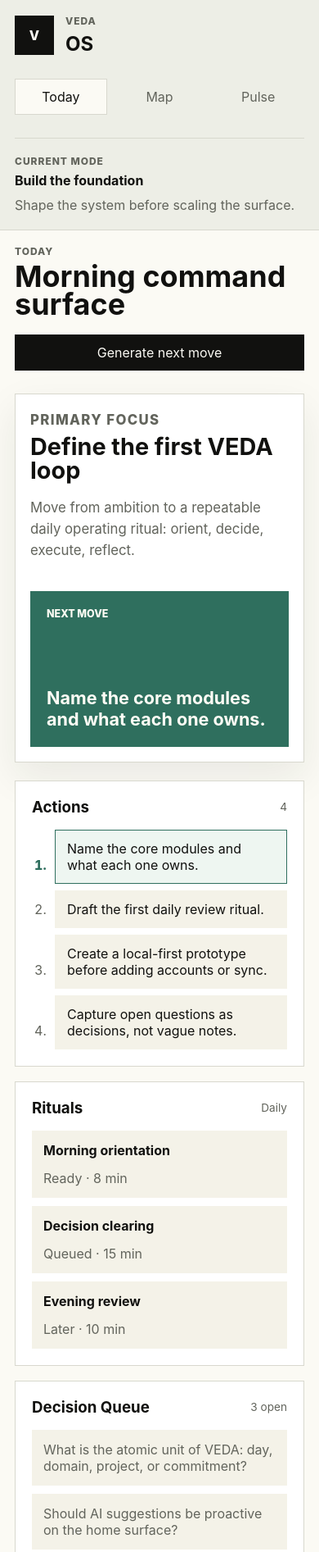
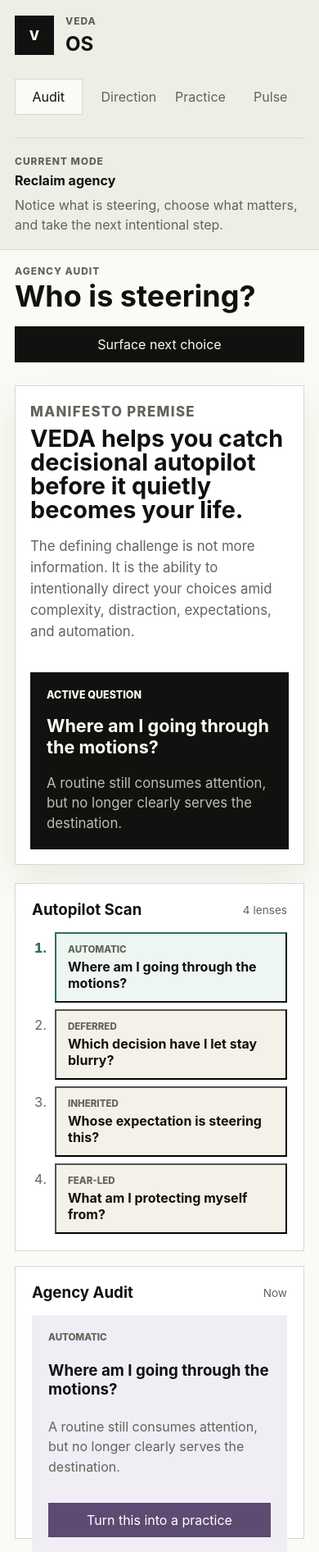
Before and after one commit to joelharrison/veda, a website: page index.html in a window 390 px wide. Shown: the top 1893 px of the page at 82% size. Drawn offline with Linux system fonts and the light colour scheme.

Commit message:
Apply agency manifesto to VEDA site

```diff
--- a/index.html
+++ b/index.html
@@ -17,24 +17,25 @@
           </div>
         </div>
         <nav class="nav" aria-label="Primary">
-          <button class="nav-item is-active" data-view="today">Today</button>
-          <button class="nav-item" data-view="map">Map</button>
+          <button class="nav-item is-active" data-view="audit">Audit</button>
+          <button class="nav-item" data-view="direction">Direction</button>
+          <button class="nav-item" data-view="practice">Practice</button>
           <button class="nav-item" data-view="pulse">Pulse</button>
         </nav>
         <section class="rail-panel">
           <p class="panel-label">Current Mode</p>
-          <strong>Build the foundation</strong>
-          <span>Shape the system before scaling the surface.</span>
+          <strong>Reclaim agency</strong>
+          <span>Notice what is steering, choose what matters, and take the next intentional step.</span>
         </section>
       </aside>
 
       <section class="workspace" aria-live="polite">
         <header class="topbar">
           <div>
-            <p class="eyebrow" id="view-kicker">Today</p>
-            <h2 id="view-title">Morning command surface</h2>
+            <p class="eyebrow" id="view-kicker">Agency Audit</p>
+            <h2 id="view-title">Who is steering?</h2>
           </div>
-          <button class="primary-action" id="focus-action">Generate next move</button>
+          <button class="primary-action" id="focus-action">Surface next choice</button>
         </header>
 
         <section id="view-root" class="view-root"></section>
--- a/src/main.js
+++ b/src/main.js
@@ -1,59 +1,97 @@
 const state = {
-  view: "today",
-  selectedAction: 0
+  view: "audit",
+  selectedAudit: 0,
+  selectedPractice: 0
 };
 
 const data = {
-  today: {
-    kicker: "Today",
-    title: "Morning command surface",
-    focus: {
-      title: "Define the first VEDA loop",
-      body: "Move from ambition to a repeatable daily operating ritual: orient, decide, execute, reflect."
+  audit: {
+    kicker: "Agency Audit",
+    title: "Who is steering?",
+    thesis: {
+      title: "VEDA helps you catch decisional autopilot before it quietly becomes your life.",
+      body: "The defining challenge is not more information. It is the ability to intentionally direct your choices amid complexity, distraction, expectations, and automation."
     },
-    actions: [
-      "Name the core modules and what each one owns.",
-      "Draft the first daily review ritual.",
-      "Create a local-first prototype before adding accounts or sync.",
-      "Capture open questions as decisions, not vague notes."
+    prompts: [
+      {
+        label: "Automatic",
+        question: "Where am I going through the motions?",
+        signal: "A routine still consumes attention, but no longer clearly serves the destination."
+      },
+      {
+        label: "Deferred",
+        question: "Which decision have I let stay blurry?",
+        signal: "The same unresolved choice keeps resurfacing as stress, avoidance, or vague dissatisfaction."
+      },
+      {
+        label: "Inherited",
+        question: "Whose expectation is steering this?",
+        signal: "The path looks responsible from the outside, but does not feel fully chosen from the inside."
+      },
+      {
+        label: "Fear-led",
+        question: "What am I protecting myself from?",
+        signal: "A past disappointment or imagined consequence has become the hidden constraint."
+      }
     ],
-    rituals: [
-      { name: "Morning orientation", status: "Ready", time: "8 min" },
-      { name: "Decision clearing", status: "Queued", time: "15 min" },
-      { name: "Evening review", status: "Later", time: "10 min" }
-    ],
-    decisions: [
-      "What is the atomic unit of VEDA: day, domain, project, or commitment?",
-      "Should AI suggestions be proactive on the home surface?",
-      "Which data must remain local-only in the first release?"
+    queue: [
+      "Is the direction I am moving still the one I truly want?",
+      "What assumption did I accept without questioning it?",
+      "Where do I need to stop the car and look at the map again?"
     ]
   },
-  map: {
-    kicker: "System Map",
-    title: "The operating domains",
+  direction: {
+    kicker: "Direction Map",
+    title: "Where do I actually want to go?",
     domains: [
-      { name: "Self", purpose: "Energy, health, attention, values, and reflection." },
-      { name: "Work", purpose: "Projects, tasks, decisions, shipping cadence, and commitments." },
-      { name: "Knowledge", purpose: "Notes, source material, principles, memory, and synthesis." },
-      { name: "People", purpose: "Relationships, follow-ups, shared context, and care." },
-      { name: "Money", purpose: "Runway, spending, revenue, goals, and risk." },
-      { name: "Home", purpose: "Household rhythms, maintenance, logistics, and environment." }
+      { name: "Self", purpose: "Energy, identity, health, values, and the person I am becoming.", drift: "Running on obligation while losing contact with desire." },
+      { name: "Work", purpose: "Projects, craft, contribution, money, and the work worth choosing.", drift: "Mistaking motion, urgency, or approval for meaningful progress." },
+      { name: "People", purpose: "Relationships, care, promises, repair, and shared context.", drift: "Letting important relationships depend on memory and accident." },
+      { name: "Home", purpose: "Place, household rhythms, environment, and daily stability.", drift: "Allowing friction to become normal because it is familiar." },
+      { name: "Knowledge", purpose: "Notes, sources, beliefs, principles, and hard-won memory.", drift: "Collecting inputs without converting them into direction." },
+      { name: "Future", purpose: "Dreams, risks, capabilities, and roads that could open next.", drift: "Letting old versions of myself overrule emerging possibilities." }
+    ]
+  },
+  practice: {
+    kicker: "Agency Practice",
+    title: "Take hold of the wheel",
+    rituals: [
+      {
+        name: "Wake Up",
+        time: "4 min",
+        body: "Name the part of life that feels automatic, off-course, or quietly avoided."
+      },
+      {
+        name: "Look at the Map",
+        time: "8 min",
+        body: "Compare the current path with the direction that still matters."
+      },
+      {
+        name: "Choose Again",
+        time: "6 min",
+        body: "Turn one vague tension into a specific decision or next step."
+      },
+      {
+        name: "Review the Road",
+        time: "10 min",
+        body: "Notice what changed, what resisted, and what tomorrow should protect."
+      }
     ]
   },
   pulse: {
-    kicker: "Pulse",
-    title: "Momentum and system health",
+    kicker: "Agency Pulse",
+    title: "Am I living by intention?",
     signals: [
-      { label: "Clarity", value: 72 },
-      { label: "Momentum", value: 54 },
-      { label: "Load", value: 61 },
-      { label: "Recovery", value: 38 }
+      { label: "Clarity", value: 72, note: "Do I know what matters now?" },
+      { label: "Agency", value: 64, note: "Do my choices feel chosen?" },
+      { label: "Alignment", value: 51, note: "Does the path match the destination?" },
+      { label: "Capacity", value: 43, note: "Do I have room to respond well?" }
     ],
     log: [
-      "Foundation repo started.",
-      "Product brief drafted.",
-      "Static OS shell created.",
-      "Remote repository access still pending."
+      "Agency thesis added to VEDA.",
+      "Audit prompts now expose decisional autopilot.",
+      "Direction map reframes life domains by drift and purpose.",
+      "Durable GitHub Pages deployment is live."
     ]
   }
 };
@@ -70,36 +108,43 @@
   title.textContent = viewData.title;
   navItems.forEach((item) => item.classList.toggle("is-active", item.dataset.view === state.view));
 
-  if (state.view === "today") renderToday();
-  if (state.view === "map") renderMap();
+  if (state.view === "audit") renderAudit();
+  if (state.view === "direction") renderDirection();
+  if (state.view === "practice") renderPractice();
   if (state.view === "pulse") renderPulse();
 }
 
-function renderToday() {
-  const viewData = data.today;
+function renderAudit() {
+  const viewData = data.audit;
+  const selectedPrompt = viewData.prompts[state.selectedAudit];
+
   root.innerHTML = `
-    <section class="focus-band">
+    <section class="manifesto-band">
       <div>
-        <p class="panel-label">Primary Focus</p>
-        <h3>${viewData.focus.title}</h3>
-        <p>${viewData.focus.body}</p>
+        <p class="panel-label">Manifesto Premise</p>
+        <h3>${viewData.thesis.title}</h3>
+        <p>${viewData.thesis.body}</p>
       </div>
-      <div class="next-move">
-        <span>Next move</span>
-        <strong>${viewData.actions[state.selectedAction]}</strong>
+      <div class="steering-card">
+        <span>Active Question</span>
+        <strong>${selectedPrompt.question}</strong>
+        <p>${selectedPrompt.signal}</p>
       </div>
     </section>
 
     <section class="content-grid">
       <div class="module">
         <div class="module-header">
-          <h3>Actions</h3>
-          <span>${viewData.actions.length}</span>
+          <h3>Autopilot Scan</h3>
+          <span>${viewData.prompts.length} lenses</span>
         </div>
-        <ol class="action-list">
-          ${viewData.actions.map((action, index) => `
-            <li class="${index === state.selectedAction ? "is-selected" : ""}">
-              <button data-action-index="${index}">${action}</button>
+        <ol class="audit-list">
+          ${viewData.prompts.map((prompt, index) => `
+            <li class="${index === state.selectedAudit ? "is-selected" : ""}">
+              <button data-audit-index="${index}">
+                <span>${prompt.label}</span>
+                <strong>${prompt.question}</strong>
+              </button>
             </li>
           `).join("")}
         </ol>
@@ -107,51 +152,92 @@
 
       <div class="module">
         <div class="module-header">
-          <h3>Rituals</h3>
-          <span>Daily</span>
+          <h3>Agency Audit</h3>
+          <span>Now</span>
         </div>
-        <div class="ritual-list">
-          ${viewData.rituals.map((ritual) => `
-            <article>
-              <strong>${ritual.name}</strong>
-              <span>${ritual.status} · ${ritual.time}</span>
-            </article>
-          `).join("")}
+        <div class="audit-result">
+          <span>${selectedPrompt.label}</span>
+          <h3>${selectedPrompt.question}</h3>
+          <p>${selectedPrompt.signal}</p>
+          <button data-view-jump="practice">Turn this into a practice</button>
         </div>
       </div>
 
       <div class="module module-wide">
         <div class="module-header">
-          <h3>Decision Queue</h3>
-          <span>${viewData.decisions.length} open</span>
+          <h3>Questions Worth Slowing Down For</h3>
+          <span>${viewData.queue.length} open</span>
         </div>
         <div class="decision-list">
-          ${viewData.decisions.map((decision) => `<p>${decision}</p>`).join("")}
+          ${viewData.queue.map((decision) => `<p>${decision}</p>`).join("")}
         </div>
       </div>
     </section>
   `;
 
-  root.querySelectorAll("[data-action-index]").forEach((button) => {
+  root.querySelectorAll("[data-audit-index]").forEach((button) => {
     button.addEventListener("click", () => {
-      state.selectedAction = Number(button.dataset.actionIndex);
+      state.selectedAudit = Number(button.dataset.auditIndex);
       render();
     });
   });
+
+  root.querySelector("[data-view-jump]").addEventListener("click", () => {
+    state.view = "practice";
+    render();
+  });
 }
 
-function renderMap() {
+function renderDirection() {
   root.innerHTML = `
     <section class="domain-grid">
-      ${data.map.domains.map((domain) => `
+      ${data.direction.domains.map((domain) => `
         <article class="domain-card">
           <span>${domain.name.slice(0, 2).toUpperCase()}</span>
           <h3>${domain.name}</h3>
           <p>${domain.purpose}</p>
+          <small>${domain.drift}</small>
         </article>
       `).join("")}
     </section>
   `;
+}
+
+function renderPractice() {
+  const selected = data.practice.rituals[state.selectedPractice];
+
+  root.innerHTML = `
+    <section class="practice-layout">
+      <div class="module practice-panel">
+        <p class="panel-label">Daily Agency Loop</p>
+        <h3>${selected.name}</h3>
+        <p>${selected.body}</p>
+        <strong>${selected.time}</strong>
+      </div>
+      <div class="module">
+        <div class="module-header">
+          <h3>Ritual Sequence</h3>
+          <span>${data.practice.rituals.length} steps</span>
+        </div>
+        <div class="ritual-list">
+          ${data.practice.rituals.map((ritual, index) => `
+            <button class="${index === state.selectedPractice ? "is-selected" : ""}" data-practice-index="${index}">
+              <span>${ritual.time}</span>
+              <strong>${ritual.name}</strong>
+              <p>${ritual.body}</p>
+            </button>
+          `).join("")}
+        </div>
+      </div>
+    </section>
+  `;
+
+  root.querySelectorAll("[data-practice-index]").forEach((button) => {
+    button.addEventListener("click", () => {
+      state.selectedPractice = Number(button.dataset.practiceIndex);
+      render();
+    });
+  });
 }
 
 function renderPulse() {
@@ -164,6 +250,7 @@
               <span>${signal.value}</span>
             </div>
             <strong>${signal.label}</strong>
+            <p>${signal.note}</p>
           </article>
         `).join("")}
       </div>
@@ -188,8 +275,8 @@
 });
 
 focusAction.addEventListener("click", () => {
-  state.view = "today";
-  state.selectedAction = (state.selectedAction + 1) % data.today.actions.length;
+  state.view = "audit";
+  state.selectedAudit = (state.selectedAudit + 1) % data.audit.prompts.length;
   render();
 });
 
--- a/src/styles.css
+++ b/src/styles.css
@@ -9,6 +9,7 @@
   --blue: #345e8a;
   --red: #9b4f43;
   --gold: #ad8434;
+  --plum: #5d4b73;
   --shadow: 0 18px 45px rgba(31, 32, 28, 0.08);
   font-family: Inter, ui-sans-serif, system-ui, -apple-system, BlinkMacSystemFont, "Segoe UI", sans-serif;
 }
@@ -62,7 +63,7 @@
 
 .brand h1,
 .topbar h2,
-.focus-band h3,
+.manifesto-band h3,
 .module h3,
 .domain-card h3 {
   margin: 0;
@@ -153,9 +154,9 @@
   gap: 22px;
 }
 
-.focus-band {
+.manifesto-band {
   display: grid;
-  grid-template-columns: minmax(0, 1fr) 320px;
+  grid-template-columns: minmax(0, 1fr) 360px;
   gap: 20px;
   padding: 26px;
   border: 1px solid var(--line);
@@ -163,38 +164,45 @@
   box-shadow: var(--shadow);
 }
 
-.focus-band h3 {
-  max-width: 720px;
-  font-size: clamp(1.8rem, 3vw, 3.5rem);
+.manifesto-band h3 {
+  max-width: 860px;
+  font-size: clamp(1.8rem, 3vw, 3.75rem);
   line-height: 1;
 }
 
-.focus-band p {
-  max-width: 650px;
+.manifesto-band p {
+  max-width: 760px;
   color: var(--muted);
   font-size: 1.05rem;
   line-height: 1.55;
 }
 
-.next-move {
+.steering-card {
   display: flex;
   flex-direction: column;
-  justify-content: space-between;
+  justify-content: center;
+  gap: 18px;
   min-height: 190px;
   padding: 20px;
-  background: var(--green);
+  background: var(--ink);
   color: #fffdf5;
 }
 
-.next-move span {
+.steering-card span {
   font-size: 0.78rem;
   font-weight: 760;
   text-transform: uppercase;
 }
 
-.next-move strong {
+.steering-card strong {
   font-size: 1.35rem;
   line-height: 1.2;
+}
+
+.steering-card p {
+  margin: 0;
+  color: rgba(255, 253, 245, 0.72);
+  line-height: 1.45;
 }
 
 .content-grid,
@@ -232,27 +240,29 @@
   font-size: 0.85rem;
 }
 
-.action-list {
+.audit-list {
   display: grid;
   gap: 8px;
   margin: 0;
   padding-left: 22px;
 }
 
-.action-list li {
+.audit-list li {
   padding-left: 6px;
 }
 
-.action-list li::marker {
+.audit-list li::marker {
   color: var(--muted);
 }
 
-.action-list li.is-selected::marker {
+.audit-list li.is-selected::marker {
   color: var(--green);
   font-weight: 800;
 }
 
-.action-list button {
+.audit-list button {
+  display: grid;
+  gap: 4px;
   width: 100%;
   padding: 12px 14px;
   background: var(--panel);
@@ -260,8 +270,17 @@
   text-align: left;
 }
 
-.action-list li.is-selected button,
-.action-list button:hover {
+.audit-list span,
+.audit-result span,
+.ritual-list button span {
+  color: var(--muted);
+  font-size: 0.72rem;
+  font-weight: 800;
+  text-transform: uppercase;
+}
+
+.audit-list li.is-selected button,
+.audit-list button:hover {
   border-color: var(--green);
   background: #eef6f1;
 }
@@ -273,24 +292,62 @@
   gap: 10px;
 }
 
-.ritual-list article,
+.ritual-list button,
 .decision-list p,
 .log-list p {
   margin: 0;
   padding: 14px;
+  border: 1px solid transparent;
   background: var(--panel);
 }
 
-.ritual-list article {
-  display: flex;
-  justify-content: space-between;
-  gap: 14px;
+.ritual-list button {
+  display: grid;
+  gap: 6px;
+  color: var(--ink);
+  cursor: pointer;
+  text-align: left;
 }
 
-.ritual-list span,
+.ritual-list button:hover,
+.ritual-list button.is-selected {
+  border-color: var(--plum);
+  background: #f0edf4;
+}
+
+.ritual-list p,
 .decision-list p,
 .log-list p {
   color: var(--muted);
+}
+
+.ritual-list p {
+  margin: 0;
+  line-height: 1.45;
+}
+
+.audit-result {
+  display: grid;
+  gap: 12px;
+  min-height: 100%;
+  padding: 20px;
+  background: #f0edf4;
+}
+
+.audit-result p,
+.practice-panel p {
+  margin: 0;
+  color: var(--muted);
+  line-height: 1.55;
+}
+
+.audit-result button {
+  align-self: end;
+  min-height: 42px;
+  border: 1px solid var(--plum);
+  background: var(--plum);
+  color: white;
+  cursor: pointer;
 }
 
 .domain-card {
@@ -323,6 +380,39 @@
   line-height: 1.5;
 }
 
+.domain-card small {
+  display: block;
+  margin-top: 18px;
+  padding-top: 14px;
+  border-top: 1px solid var(--line);
+  color: var(--red);
+  line-height: 1.4;
+}
+
+.practice-layout {
+  display: grid;
+  grid-template-columns: minmax(280px, 0.8fr) minmax(0, 1.2fr);
+  gap: 18px;
+}
+
+.practice-panel {
+  display: flex;
+  flex-direction: column;
+  justify-content: space-between;
+  min-height: 430px;
+  background: #ffffff;
+}
+
+.practice-panel h3 {
+  font-size: clamp(2.2rem, 4vw, 4.8rem);
+  line-height: 0.95;
+}
+
+.practice-panel strong {
+  color: var(--plum);
+  font-size: 1.4rem;
+}
+
 .pulse-layout {
   display: grid;
   grid-template-columns: minmax(0, 1.5fr) minmax(320px, 0.8fr);
@@ -341,6 +431,14 @@
   place-items: center;
   gap: 14px;
   padding: 20px;
+}
+
+.signal p {
+  max-width: 180px;
+  margin: -4px 0 0;
+  color: var(--muted);
+  line-height: 1.4;
+  text-align: center;
 }
 
 .dial {
@@ -365,9 +463,10 @@
 
 @media (max-width: 860px) {
   .app-shell,
-  .focus-band,
+  .manifesto-band,
   .content-grid,
   .domain-grid,
+  .practice-layout,
   .pulse-layout,
   .signal-grid {
     grid-template-columns: 1fr;
@@ -379,15 +478,14 @@
   }
 
   .nav {
-    grid-template-columns: repeat(3, minmax(0, 1fr));
+    grid-template-columns: repeat(4, minmax(0, 1fr));
   }
 
   .nav-item {
     text-align: center;
   }
 
-  .topbar,
-  .ritual-list article {
+  .topbar {
     align-items: stretch;
     flex-direction: column;
   }
@@ -403,7 +501,7 @@
     font-size: 2.25rem;
   }
 
-  .focus-band {
+  .manifesto-band {
     padding: 18px;
   }
 }
```
Also changed, not shown: docs/product-brief.md (+14 -11 lines).
